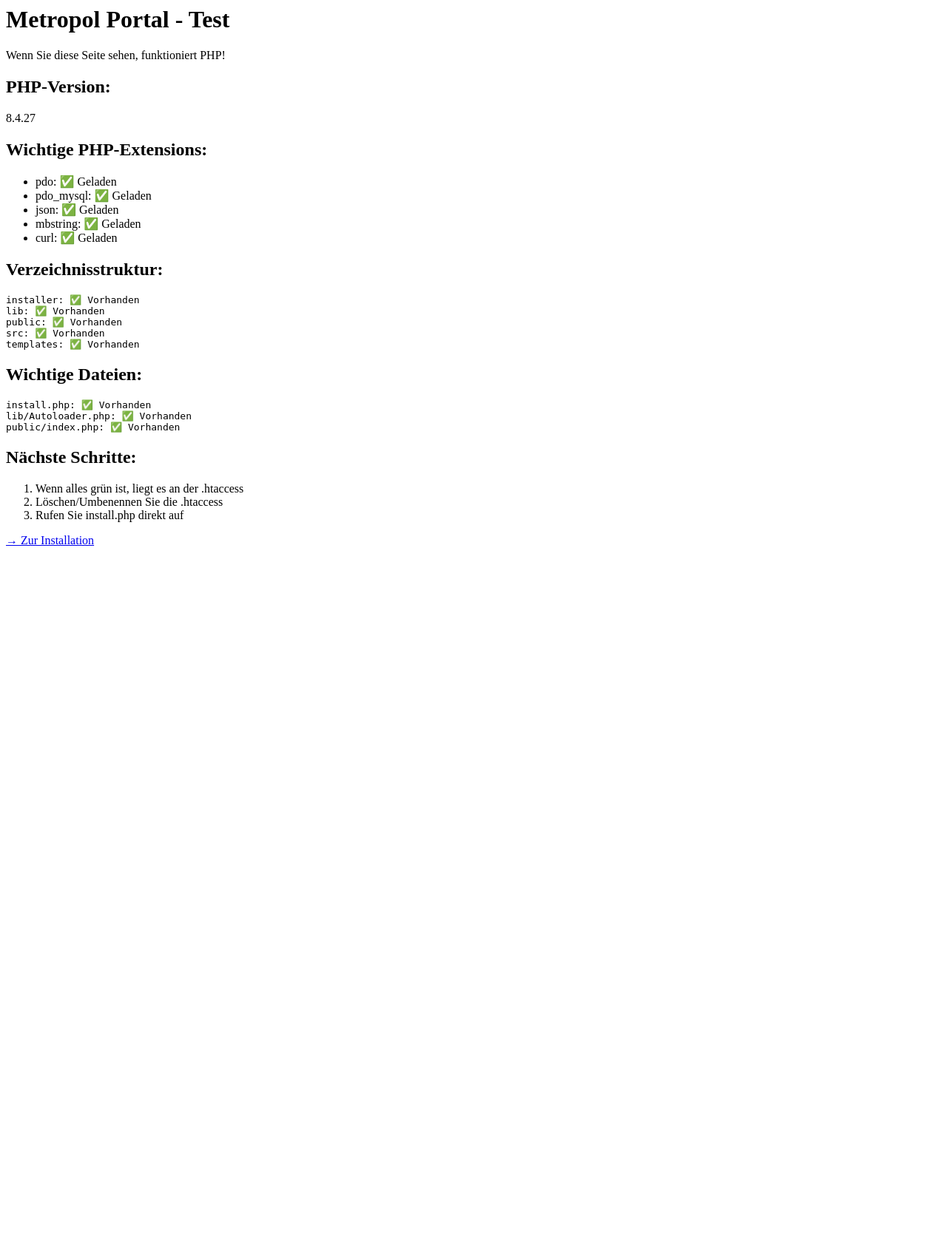
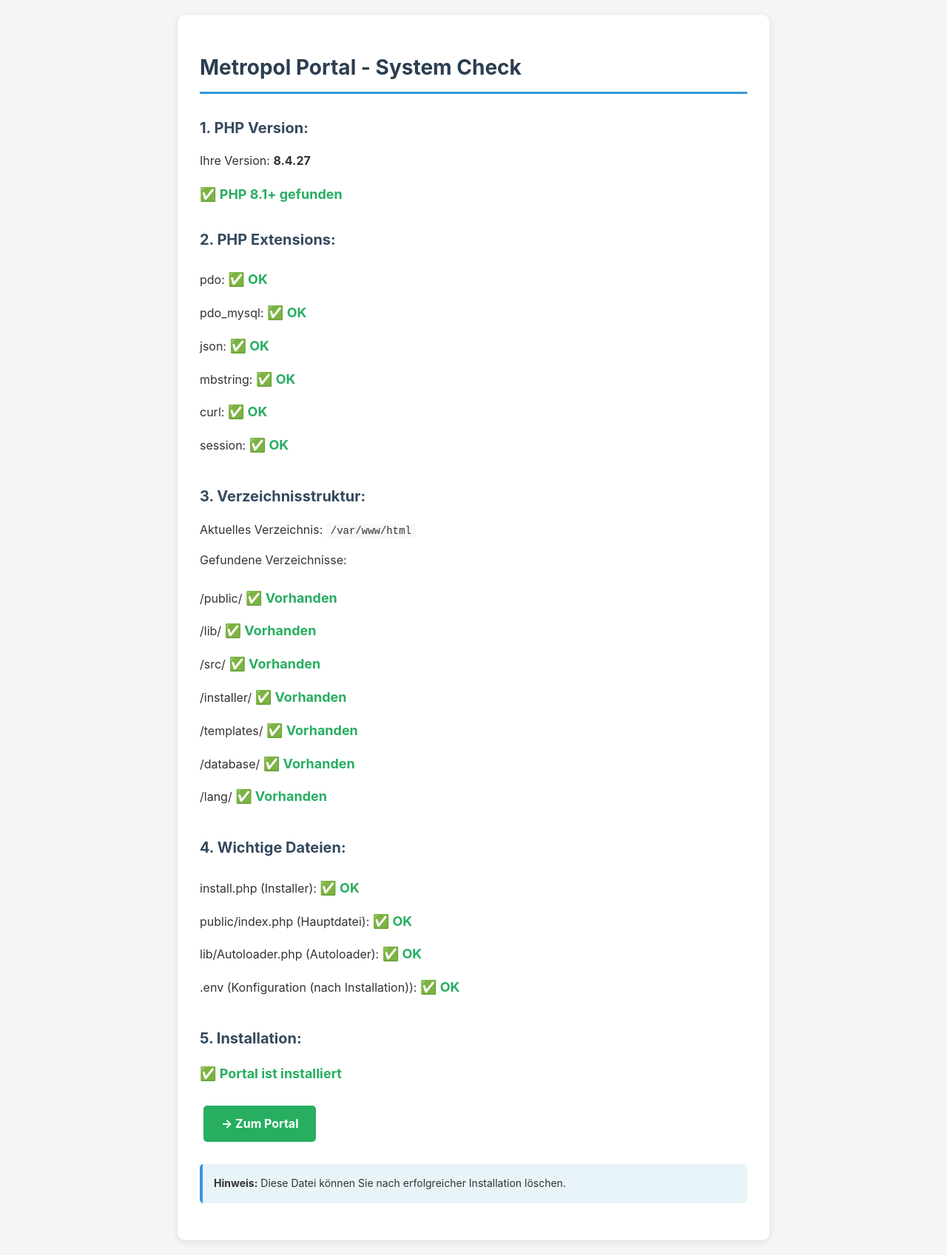
Before and after one commit to 2Brandsmedia/metropol-portal, a PHP site: page /test.php in a window 1280 px wide. Shown: the whole page at 74% size. Before the commit the page ends 738 px from the top, so only its background shows below. Run offline with PHP 8.4, Linux system fonts and the light colour scheme.

Commit message:
Improve test.php readability with better styling and larger fonts

```diff
--- a/test.php
+++ b/test.php
@@ -1,47 +1,173 @@
 <?php
 /**
- * Test-Datei für Metropol Portal
- *
- * Diese Datei hilft bei der Fehlersuche
+ * Metropol Portal - System Check
+ * Diese Datei nach erfolgreicher Installation löschen!
  */
+?>
+<!DOCTYPE html>
+<html lang="de">
+<head>
+    <meta charset="UTF-8">
+    <meta name="viewport" content="width=device-width, initial-scale=1.0">
+    <title>Metropol Portal - System Check</title>
+    <style>
+        body {
+            font-family: -apple-system, BlinkMacSystemFont, 'Segoe UI', Roboto, sans-serif;
+            line-height: 1.6;
+            color: #333;
+            max-width: 800px;
+            margin: 0 auto;
+            padding: 20px;
+            background-color: #f5f5f5;
+        }
+        .container {
+            background: white;
+            padding: 30px;
+            border-radius: 10px;
+            box-shadow: 0 2px 10px rgba(0,0,0,0.1);
+        }
+        h1 {
+            color: #2c3e50;
+            border-bottom: 3px solid #3498db;
+            padding-bottom: 10px;
+            font-size: 28px;
+        }
+        h2 {
+            color: #34495e;
+            margin-top: 30px;
+            font-size: 20px;
+        }
+        .success {
+            color: #27ae60;
+            font-weight: bold;
+            font-size: 18px;
+        }
+        .error {
+            color: #e74c3c;
+            font-weight: bold;
+            font-size: 18px;
+        }
+        .warning {
+            color: #f39c12;
+            font-weight: bold;
+            font-size: 18px;
+        }
+        code {
+            background: #f8f8f8;
+            padding: 2px 6px;
+            border-radius: 3px;
+            font-family: 'Courier New', monospace;
+            font-size: 14px;
+        }
+        ul {
+            list-style: none;
+            padding-left: 0;
+        }
+        li {
+            padding: 8px 0;
+            font-size: 16px;
+        }
+        .button {
+            display: inline-block;
+            padding: 12px 24px;
+            margin: 10px 5px;
+            background: #3498db;
+            color: white;
+            text-decoration: none;
+            border-radius: 5px;
+            font-size: 16px;
+            font-weight: bold;
+            transition: background 0.3s;
+        }
+        .button:hover {
+            background: #2980b9;
+        }
+        .button.success {
+            background: #27ae60;
+        }
+        .button.success:hover {
+            background: #229954;
+        }
+        .info {
+            background: #e8f4f8;
+            padding: 15px;
+            border-radius: 5px;
+            margin: 20px 0;
+            border-left: 4px solid #3498db;
+            font-size: 14px;
+        }
+    </style>
+</head>
+<body>
+    <div class="container">
+        <h1>Metropol Portal - System Check</h1>
 
-echo "<h1>Metropol Portal - Test</h1>";
-echo "<p>Wenn Sie diese Seite sehen, funktioniert PHP!</p>";
+        <?php
+        // PHP Version
+        echo "<h2>1. PHP Version:</h2>";
+        echo "<p style='font-size: 16px;'>Ihre Version: <strong>" . PHP_VERSION . "</strong></p>";
+        $phpOk = version_compare(PHP_VERSION, '8.1.0', '>=');
+        echo $phpOk
+            ? "<p class='success'>✅ PHP 8.1+ gefunden</p>"
+            : "<p class='error'>❌ PHP zu alt! Mindestens 8.1 erforderlich</p>";
 
-echo "<h2>PHP-Version:</h2>";
-echo "<p>" . PHP_VERSION . "</p>";
-
-echo "<h2>Wichtige PHP-Extensions:</h2>";
-$required = ['pdo', 'pdo_mysql', 'json', 'mbstring', 'curl'];
+        // Wichtige Extensions
+        echo "<h2>2. PHP Extensions:</h2>";
+        $required = ['pdo', 'pdo_mysql', 'json', 'mbstring', 'curl', 'session'];
         echo "<ul>";
         foreach ($required as $ext) {
             $loaded = extension_loaded($ext);
-    $status = $loaded ? "✅ Geladen" : "❌ Fehlt";
-    echo "<li>$ext: $status</li>";
+            echo "<li>" . $ext . ": " .
+                ($loaded ? "<span class='success'>✅ OK</span>" : "<span class='error'>❌ FEHLT!</span>") .
+                "</li>";
         }
         echo "</ul>";
 
-echo "<h2>Verzeichnisstruktur:</h2>";
-echo "<pre>";
-$dirs = ['installer', 'lib', 'public', 'src', 'templates'];
+        // Verzeichnisstruktur
+        echo "<h2>3. Verzeichnisstruktur:</h2>";
+        echo "<p style='font-size: 16px;'>Aktuelles Verzeichnis: <code>" . __DIR__ . "</code></p>";
+        echo "<p style='font-size: 16px;'>Gefundene Verzeichnisse:</p>";
+        echo "<ul>";
+        $dirs = ['public', 'lib', 'src', 'installer', 'templates', 'database', 'lang'];
         foreach ($dirs as $dir) {
-    echo $dir . ": " . (is_dir($dir) ? "✅ Vorhanden" : "❌ Fehlt") . "\n";
+            $exists = is_dir(__DIR__ . '/' . $dir);
+            echo "<li>/{$dir}/ " .
+                ($exists ? "<span class='success'>✅ Vorhanden</span>" : "<span class='error'>❌ Fehlt</span>") .
+                "</li>";
         }
-echo "</pre>";
+        echo "</ul>";
 
-echo "<h2>Wichtige Dateien:</h2>";
-echo "<pre>";
-$files = ['install.php', 'lib/Autoloader.php', 'public/index.php'];
-foreach ($files as $file) {
-    echo $file . ": " . (file_exists($file) ? "✅ Vorhanden" : "❌ Fehlt") . "\n";
+        // Wichtige Dateien
+        echo "<h2>4. Wichtige Dateien:</h2>";
+        echo "<ul>";
+        $files = [
+            'install.php' => 'Installer',
+            'public/index.php' => 'Hauptdatei',
+            'lib/Autoloader.php' => 'Autoloader',
+            '.env' => 'Konfiguration (nach Installation)'
+        ];
+        foreach ($files as $file => $desc) {
+            $exists = file_exists(__DIR__ . '/' . $file);
+            echo "<li>{$file} ({$desc}): " .
+                ($exists ? "<span class='success'>✅ OK</span>" : "<span class='warning'>⚠️ Noch nicht vorhanden</span>") .
+                "</li>";
         }
-echo "</pre>";
+        echo "</ul>";
 
-echo "<h2>Nächste Schritte:</h2>";
-echo "<ol>";
-echo "<li>Wenn alles grün ist, liegt es an der .htaccess</li>";
-echo "<li>Löschen/Umbenennen Sie die .htaccess</li>";
-echo "<li>Rufen Sie install.php direkt auf</li>";
-echo "</ol>";
+        // Installation Status
+        echo "<h2>5. Installation:</h2>";
+        if (file_exists(__DIR__ . '/.env')) {
+            echo "<p class='success'>✅ Portal ist installiert</p>";
+            echo '<a href="public/" class="button success">→ Zum Portal</a>';
+        } else {
+            echo "<p class='warning'>⚠️ Portal ist noch nicht installiert</p>";
+            echo '<a href="install.php" class="button">→ Jetzt installieren</a>';
+        }
+        ?>
 
-echo "<p><a href='install.php'>→ Zur Installation</a></p>";
+        <div class="info">
+            <strong>Hinweis:</strong> Diese Datei können Sie nach erfolgreicher Installation löschen.
+        </div>
+    </div>
+</body>
+</html>
```
Lines whose indentation alone changed are shown as unchanged.
